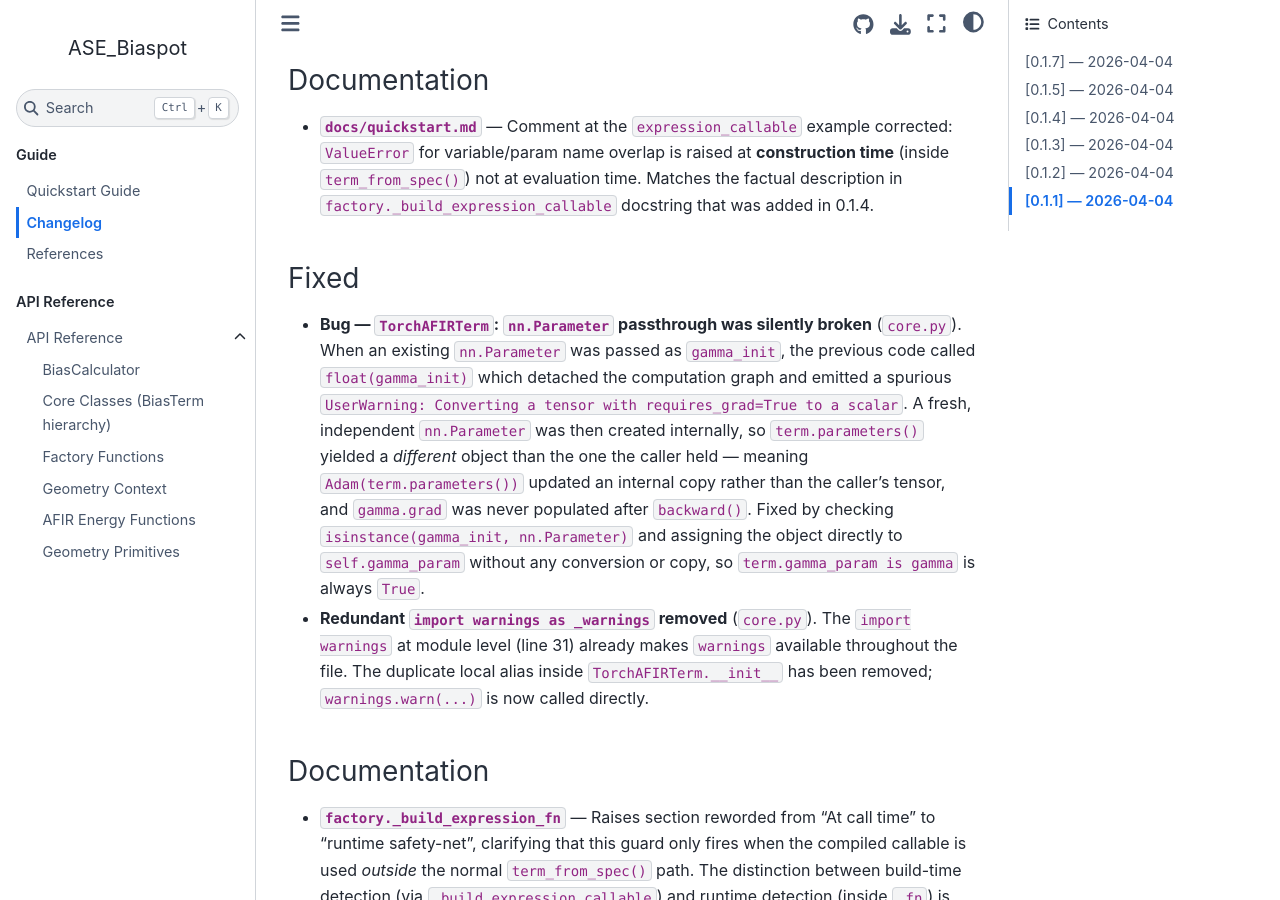
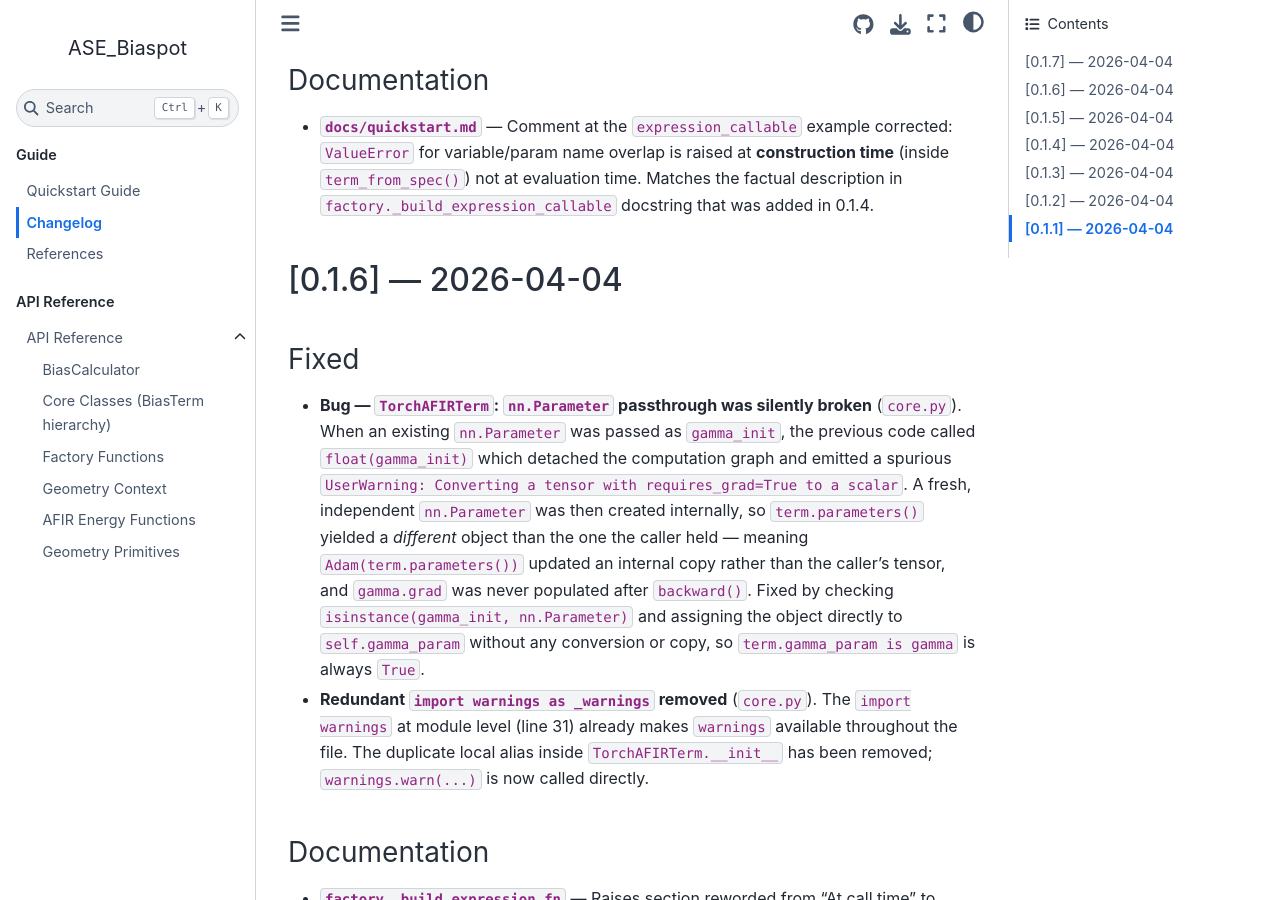
Before and after one commit to ss0832/ASE_Biaspot, a Sphinx documentation site: the page built from docs/CHANGELOG.md, in a window 1280 px wide and 900 px high, scrolled down 873 px. Built offline with Sphinx 7.4.7 and the Sphinx Book theme 1.1.4, drawn with Linux system fonts in a browser that asks for light colours.

Commit message:
Update CHANGELOG.md

```diff
--- a/docs/CHANGELOG.md
+++ b/docs/CHANGELOG.md
@@ -41,7 +41,7 @@ The format follows [Keep a Changelog](https://keepachangelog.com/en/1.1.0/).
   Matches the factual description in `factory._build_expression_callable`
   docstring that was added in 0.1.4.
 
-
+## [0.1.6] — 2026-04-04
 
 ### Fixed
 
```
